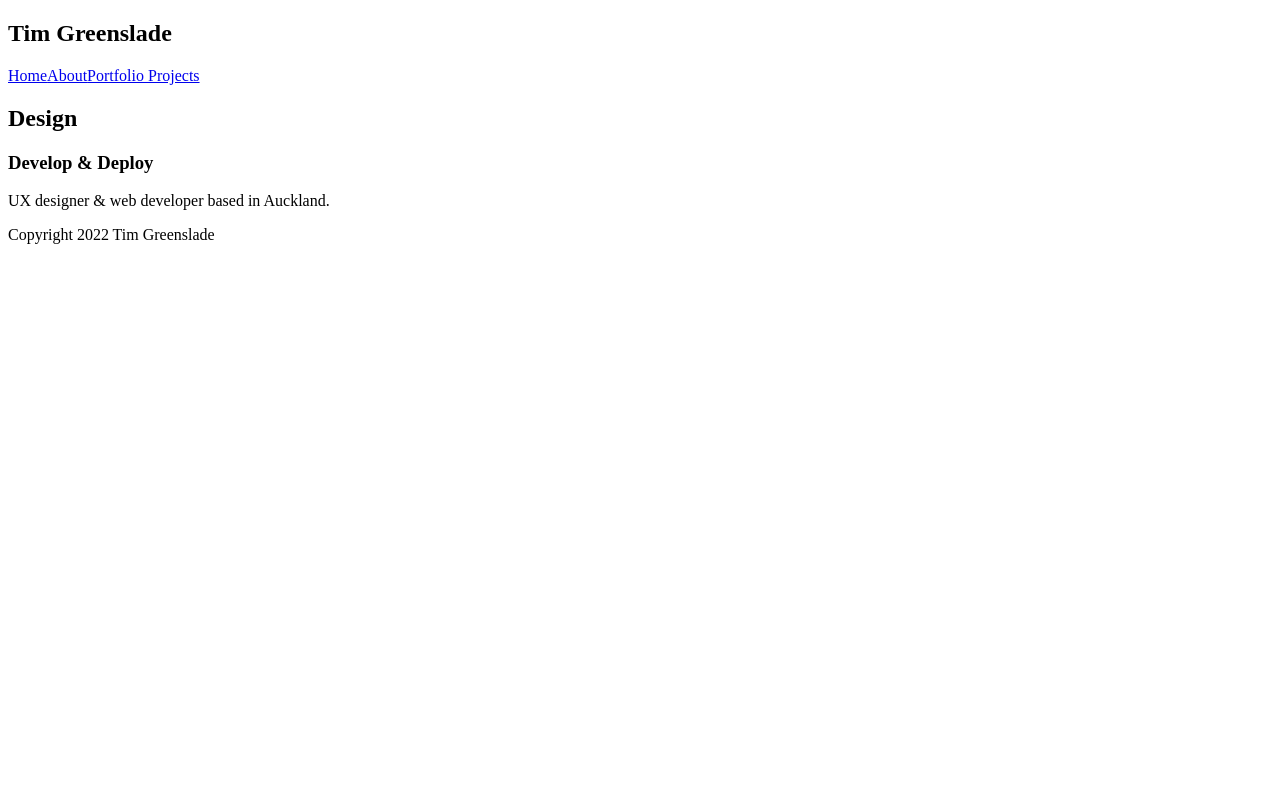
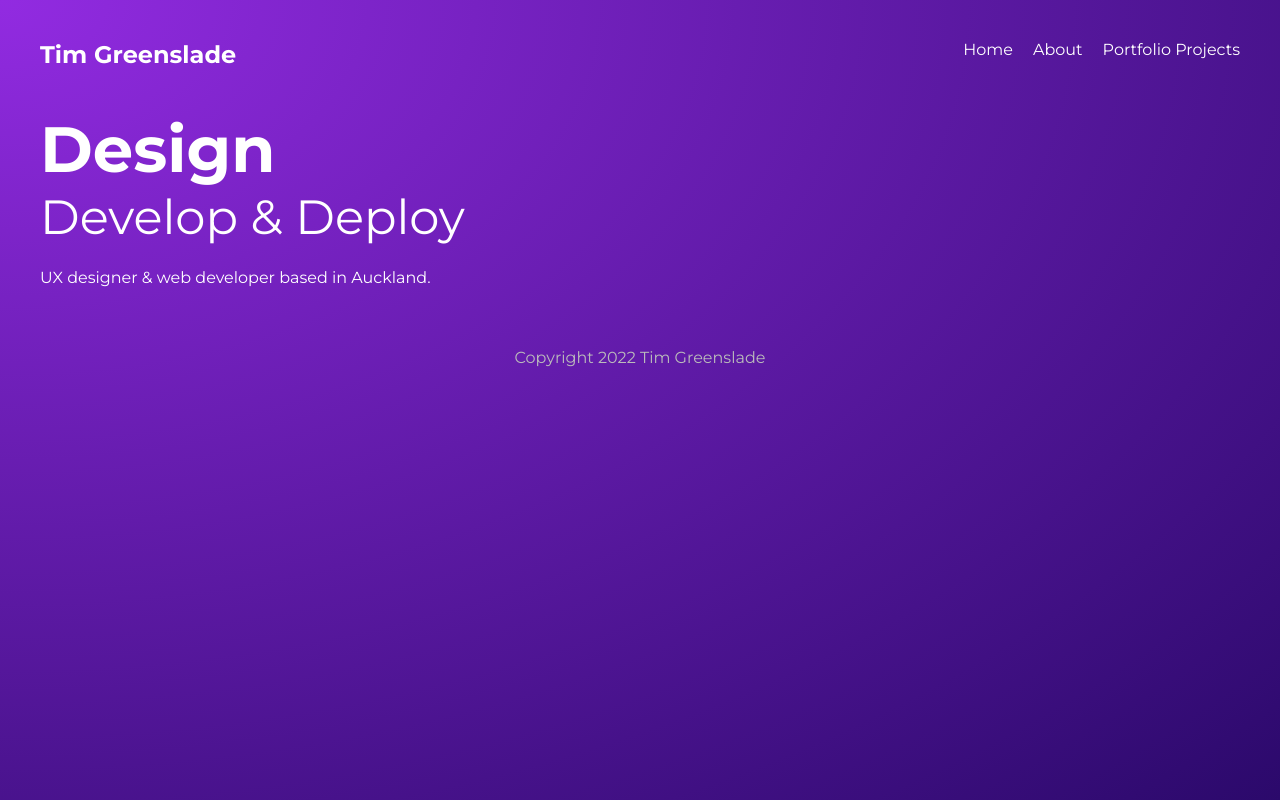
Before and after one commit to treegroves/portfolio-gatsby, a Gatsby site: page / in a window 1280 px wide. Built offline with nearby package versions, Linux system fonts and the light colour scheme; Gatsby itself is replaced by a stand-in of ours.

Commit message:
Add basic components

```diff
--- a/src/components/Layout.js
+++ b/src/components/Layout.js
@@ -1,5 +1,6 @@
 import React from "react"
 import Navbar from "./Navbar"
+import "../styles/global.css"
 
 export default function Layout({ children }) {
   return (
--- a/src/pages/index.js
+++ b/src/pages/index.js
@@ -1,10 +1,11 @@
 import React from "react"
 import Layout from "../components/Layout"
+import styles from "../styles/home.module.css"
 
 export default function Home() {
   return (
     <Layout>
-      <section>
+      <section className={styles.header}>
         <div>
           <h2>Design</h2>
           <h3>Develop & Deploy</h3>
--- /dev/null
+++ b/src/styles/global.css
@@ -0,0 +1,50 @@
+@import url('https://fonts.googleapis.com/css2?family=Montserrat:wght@300;400;500;700&display=swap');
+
+* {
+  margin: 0;
+  padding: 0;
+  text-decoration: none;
+  font-family: "Montserrat";
+  color: white;
+}
+html, body {
+  min-height: 100%;
+}
+body {
+  background: radial-gradient(at top left, rgba(146,43,225,1) 0%, rgba(43,9,107,1) 100%);
+  background-repeat: no-repeat;
+}
+p {
+  margin: 16px auto;
+  line-height: 1.5em;
+}
+
+/* layout & nav */
+.layout {
+  max-width: 1200px;
+  margin: 0 auto;
+}
+nav {
+  display: grid;
+  grid-template-columns: 1fr 1fr;
+  margin: 40px auto;
+}
+nav .links {
+  display: inline-block;
+  text-align: right;
+}
+nav a {
+  display: inline-block;
+  margin-left: 20px;
+  font-weight: 400;
+  padding-bottom: 8px;
+  border-bottom: 3px solid transparent;
+}
+nav a:hover {
+  border-color: white;
+}
+footer p{
+  text-align: center;
+  color: #bbb;
+  margin: 40px auto;
+}
--- /dev/null
+++ b/src/styles/home.module.css
@@ -0,0 +1,22 @@
+.header {
+  display: grid;
+  grid-template-columns: 1fr 1fr;
+  grid-gap: 40px;
+  align-items: center;
+}
+.header h2 {
+  font-size: 4em;
+}
+.header h3 {
+  font-size: 3em;
+  font-weight: 400;
+  margin-bottom: 20px;
+}
+.btn {
+  display: inline-block;
+  background: #D42990;
+  padding: 10px 16px;
+  border-radius: 10px;
+  margin-top: 20px;
+  font-weight: 500;
+}
```
